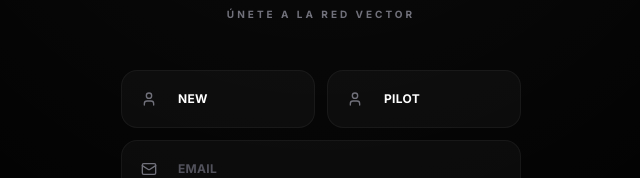
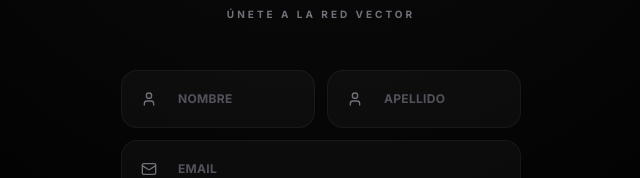
Before and after one commit to Defeeeee/Vector-FrontEnd, a Next.js app: page /register in a window 1280 px wide. Shown: the part 264-442 px from the top of the page, without its empty margins (319-959 px from the left). Built offline with nearby package versions, Linux system fonts and the light colour scheme; no server answers.

Commit message:
Remove default values from input fields
Removed default values for first and last name inputs.

```diff
--- a/src/app/register/page.tsx
+++ b/src/app/register/page.tsx
@@ -93,7 +93,6 @@ export default function RegisterPage() {
                   name="first_name"
                   type="text"
                   placeholder="NOMBRE"
-                  defaultValue="New"
                   required
                   className="w-full bg-white/[0.03] border border-white/[0.05] rounded-2xl py-5 pl-14 pr-6 outline-none focus:bg-white/[0.05] focus:border-white/20 transition-all text-xs font-bold tracking-wide placeholder:text-zinc-600 uppercase"
                 />
@@ -104,7 +103,6 @@ export default function RegisterPage() {
                   name="last_name"
                   type="text"
                   placeholder="APELLIDO"
-                  defaultValue="Pilot"
                   required
                   className="w-full bg-white/[0.03] border border-white/[0.05] rounded-2xl py-5 pl-14 pr-6 outline-none focus:bg-white/[0.05] focus:border-white/20 transition-all text-xs font-bold tracking-wide placeholder:text-zinc-600 uppercase"
                 />
```
